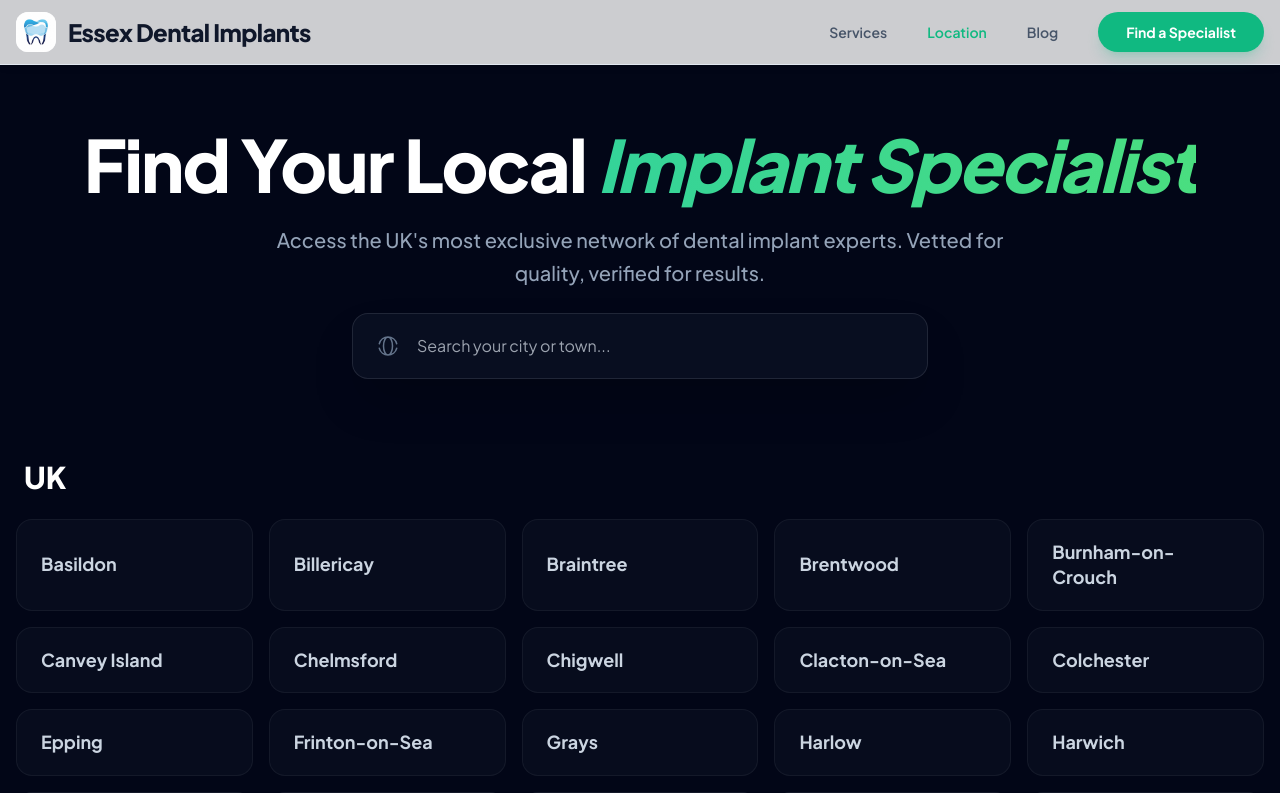
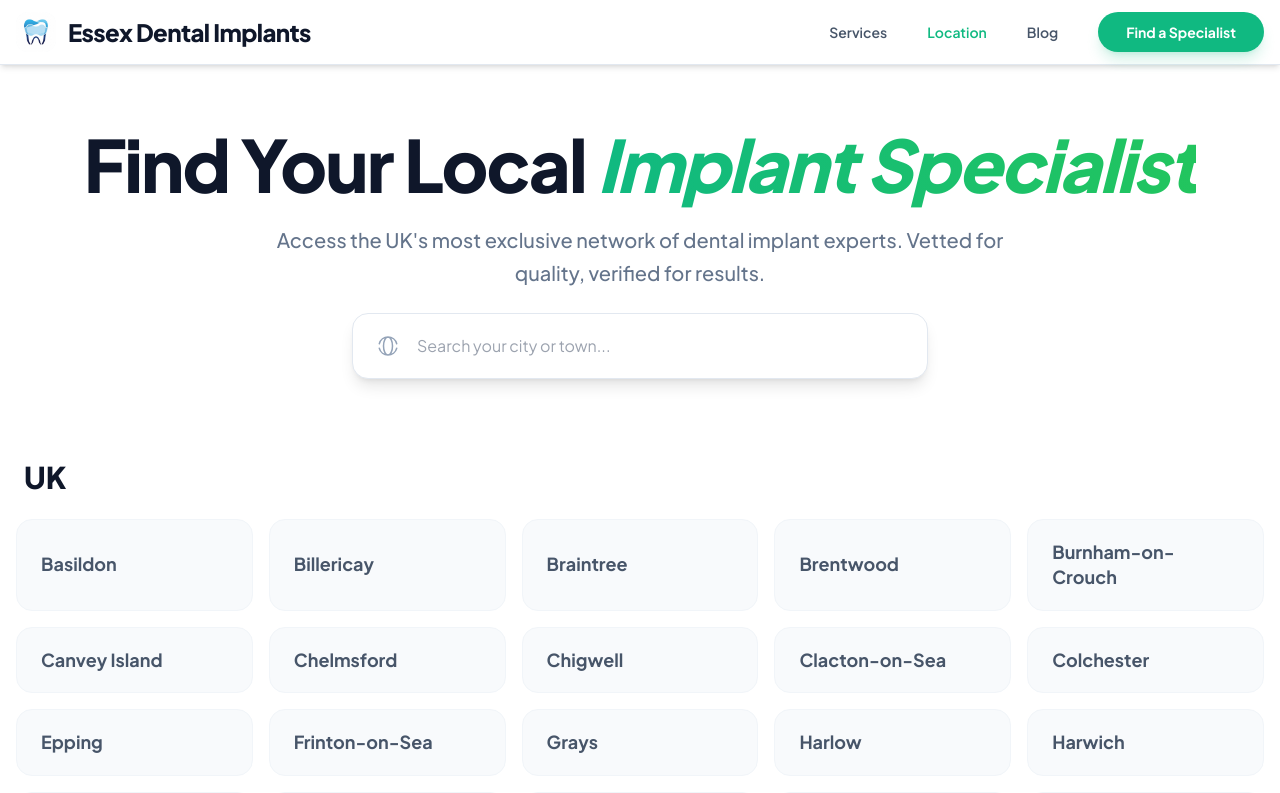
Before and after one commit to vimldn/essexdental, a Next.js app: page /location in a window 1280 px wide. Shown: the top 793 px of the page. Built offline with nearby package versions, Linux system fonts and the light colour scheme.

Commit message:
Update page.tsx

```diff
--- a/app/location/page.tsx
+++ b/app/location/page.tsx
@@ -45,54 +45,54 @@ export default function LocationPage() {
   }, [searchQuery]);
 
   return (
-    <div className="min-h-screen bg-slate-950 text-slate-200">
+    <div className="min-h-screen bg-white text-slate-700">
       <LeadFormModal isOpen={isModalOpen} onClose={() => setIsModalOpen(false)} />
       <Navigation onOpenModal={() => setIsModalOpen(true)} />
 
       <button
         onClick={scrollToTop}
-        className={`fixed bottom-6 left-6 z-[70] w-12 h-12 bg-white/5 backdrop-blur-md border border-white/10 text-slate-400 rounded-full flex items-center justify-center transition-all duration-500 ${
+        className={`fixed bottom-6 left-6 z-[70] w-12 h-12 bg-slate-100 border border-slate-200 text-slate-500 rounded-full flex items-center justify-center transition-all duration-500 shadow-lg ${
           showScrollTop ? 'opacity-100' : 'opacity-0 pointer-events-none'
         }`}
       >
         <ChevronUp className="w-6 h-6" />
       </button>
 
-      <div className="pt-32 pb-24 min-h-screen bg-slate-950">
+      <div className="pt-32 pb-24 min-h-screen bg-white">
         <div className="max-w-7xl mx-auto px-4 space-y-12">
           <div className="text-center space-y-6">
-            <h1 className="text-4xl md:text-7xl font-black text-white leading-tight tracking-tight">
+            <h1 className="text-4xl md:text-7xl font-black text-slate-900 leading-tight tracking-tight">
               Find Your Local{' '}
-              <span className="italic text-transparent bg-clip-text bg-gradient-to-r from-emerald-400 to-green-400">
+              <span className="italic text-transparent bg-clip-text bg-gradient-to-r from-emerald-500 to-green-500">
                 Implant Specialist
               </span>
             </h1>
 
-            <p className="text-xl text-slate-400 max-w-3xl mx-auto font-medium leading-relaxed">
+            <p className="text-xl text-slate-500 max-w-3xl mx-auto font-medium leading-relaxed">
               {selectedCity
                 ? `Elite Dental Implants Specialists in ${selectedCity} are ready to transform your smile.`
                 : "Access the UK's most exclusive network of dental implant experts. Vetted for quality, verified for results."}
             </p>
 
             <div className="max-w-xl mx-auto relative mt-8 flex items-center">
-              <Globe className="absolute left-6 text-slate-500 w-6 h-6 z-10" />
+              <Globe className="absolute left-6 text-slate-400 w-6 h-6 z-10" />
               <input
                 type="text"
                 placeholder="Search your city or town..."
                 value={searchQuery}
                 onChange={(e) => setSearchQuery(e.target.value)}
-                className="w-full bg-slate-900/50 border border-white/10 rounded-2xl px-6 py-5 pl-16 text-white focus:border-emerald-500 outline-none transition-all shadow-2xl"
+                className="w-full bg-white border border-slate-200 rounded-2xl px-6 py-5 pl-16 text-slate-900 focus:border-emerald-500 outline-none transition-all shadow-lg"
               />
             </div>
           </div>
 
           {selectedCity && (
-            <div className="dark-card p-8 md:p-12 rounded-[2.5rem] border border-emerald-500/20 bg-emerald-500/5 flex flex-col md:flex-row items-center justify-between gap-8">
+            <div className="bg-emerald-50/50 p-8 md:p-12 rounded-[2.5rem] border border-emerald-200 flex flex-col md:flex-row items-center justify-between gap-8">
               <div className="space-y-4 text-center md:text-left">
-                <h2 className="text-3xl font-bold text-white">
+                <h2 className="text-3xl font-bold text-slate-900">
                   Start your journey in {selectedCity}
                 </h2>
-                <p className="text-slate-400 max-w-xl font-medium">
+                <p className="text-slate-500 max-w-xl font-medium">
                   Top-tier providers in the area are currently accepting new patients for consultations.
                 </p>
               </div>
@@ -108,7 +108,7 @@ export default function LocationPage() {
           <div className="flex flex-col gap-16 pt-8">
             {Object.entries(filteredLocations).map(([region, cities]) => (
               <div key={region}>
-                <h2 className="text-2xl md:text-3xl font-black text-white mb-6 px-2">
+                <h2 className="text-2xl md:text-3xl font-black text-slate-900 mb-6 px-2">
                   {region}
                 </h2>
 
@@ -122,8 +122,8 @@ export default function LocationPage() {
   href={`/location/${citySlug}`}
   className={`text-left px-6 py-5 rounded-2xl border transition-all font-bold text-base sm:text-lg leading-relaxed flex items-center justify-between group ${
     selectedCity === city
-      ? 'bg-emerald-500/20 border-emerald-500 text-emerald-400 shadow-lg shadow-emerald-500/5'
-      : 'bg-slate-900/40 border-white/5 text-slate-300 hover:border-emerald-500/30 hover:text-white hover:bg-slate-800/40'
+      ? 'bg-emerald-50 border-emerald-400 text-emerald-600 shadow-md'
+      : 'bg-slate-50 border-slate-100 text-slate-600 hover:border-emerald-300 hover:text-slate-900 hover:bg-white hover:shadow-md'
   }`}
   onClick={(e) => {
     if (selectedCity === city) {
```
